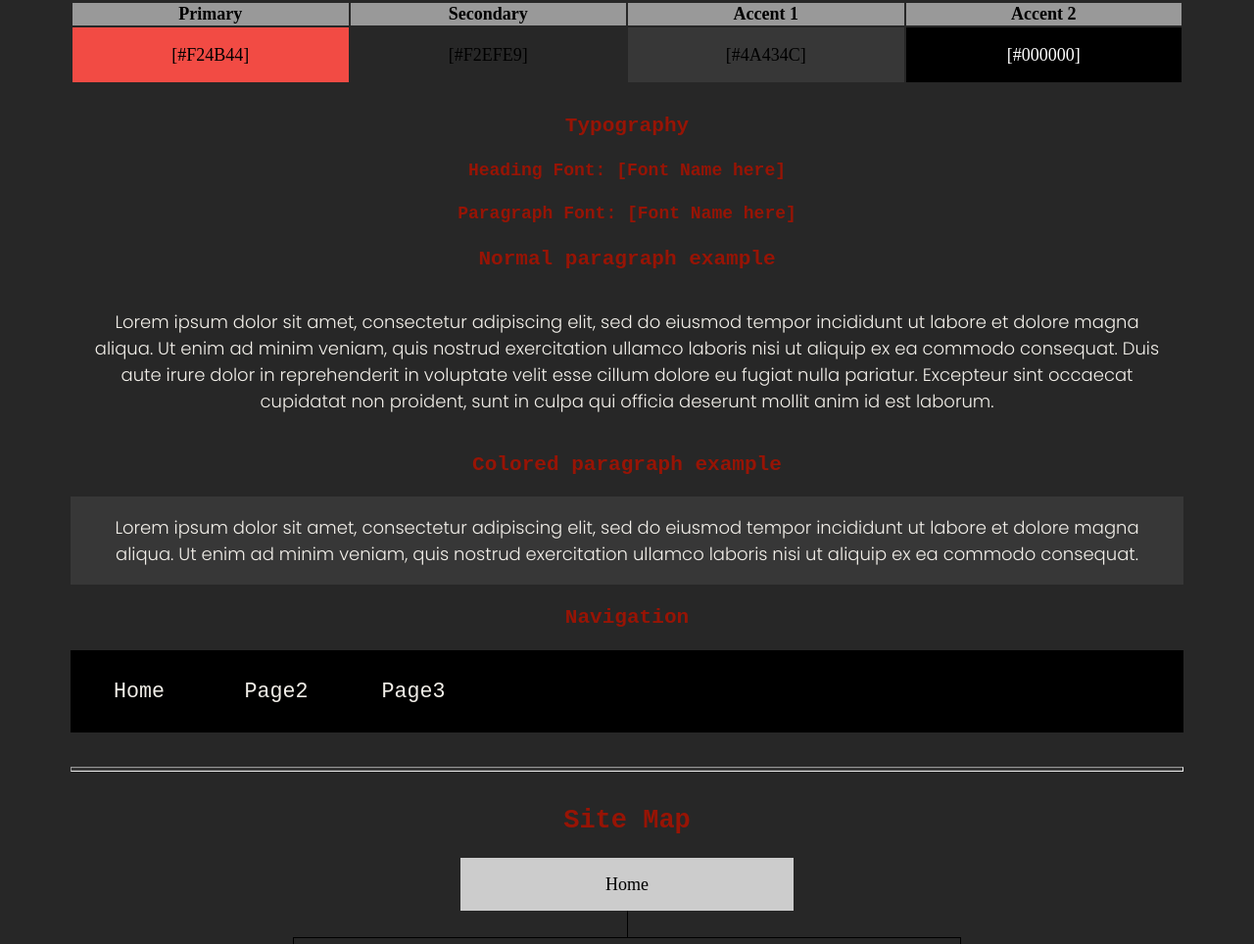
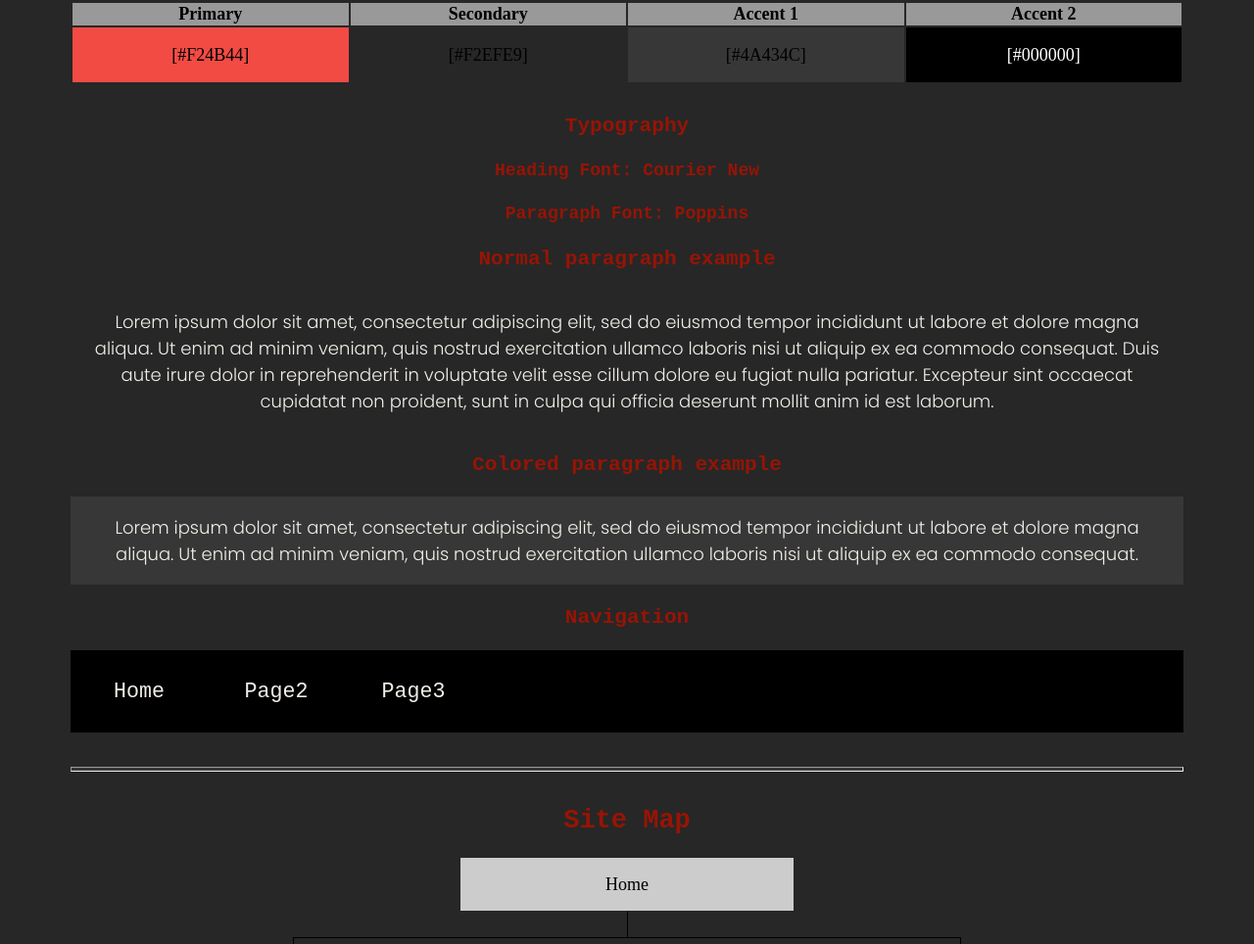
Before and after one commit to JaxonAtBYUI/footl, a plain HTML site: page site-plan.html in a window 1280 px wide. Shown: the part 1750-2714 px from the top of the page at 98% size. Drawn offline with Linux system fonts and the light colour scheme.

Commit message:
Added font names to site plan

```diff
--- a/site-plan.html
+++ b/site-plan.html
@@ -66,13 +66,11 @@
       <h3>
         Typography
       </h3>
-      <!-- Choose a font for your paragraphs (body copy) and headlines. What font(s) have you chosen? Why did you choose what you did?  Make sure to review the list of web safe fonts at W3Schools.org as a starting point.  Think also about which of your colors above you might use for background and font colors. -->
-
       <h4>
-        Heading Font: [Font Name here]  <!-- change this -->
+        Heading Font: Courier New
       </h4>
       <h4>
-        Paragraph Font: [Font Name here]  <!-- change this -->
+        Paragraph Font: Poppins
       </h4>
       <h3>
         Normal paragraph example
```
